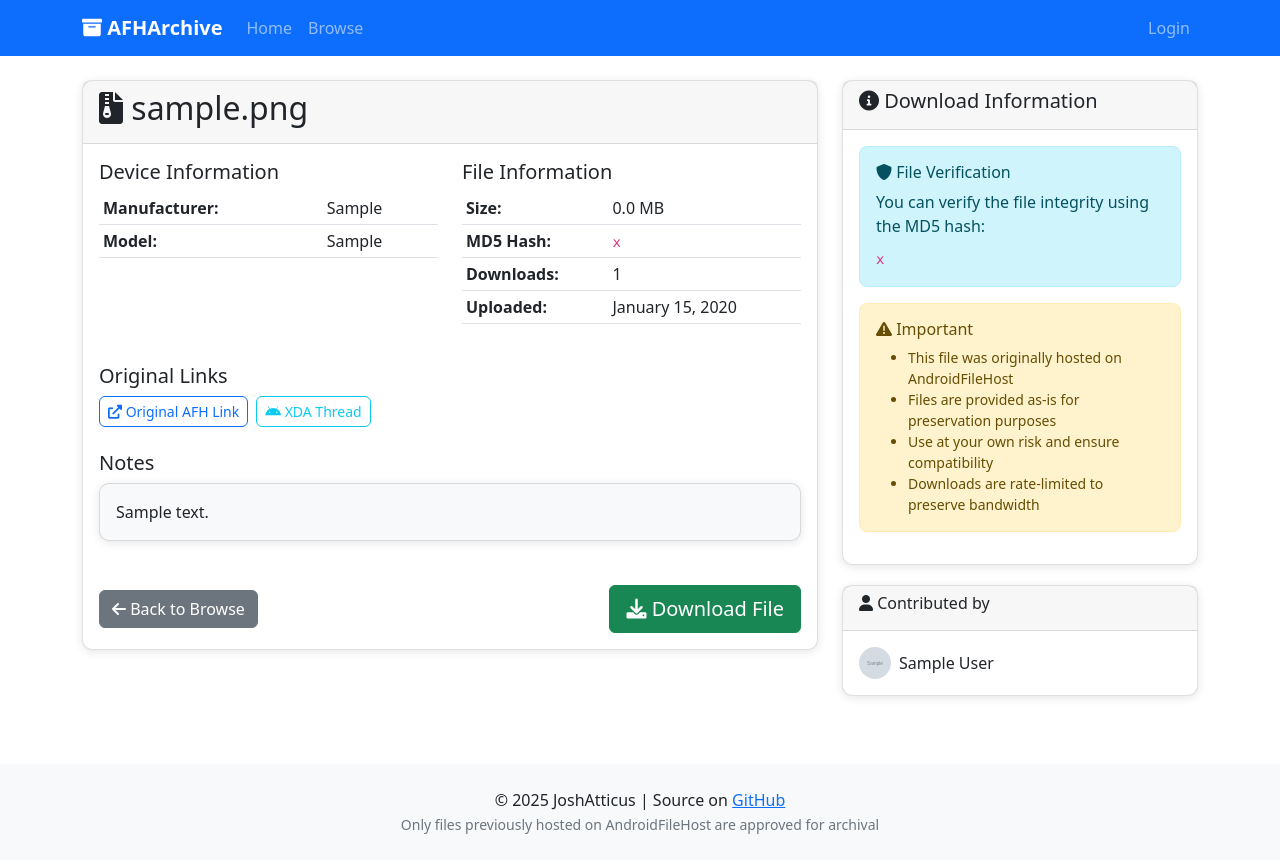
After one commit to JoshAtticus/AFHArchive, a Flask app: page /file/1 in a window 1280 px wide. The commit adds this page. Run offline with Flask 3, Linux system fonts and the light colour scheme; tables that the repository leaves empty hold one stand-in row (values such as "Sample post"); grey boxes marked "Sample" are stand-in pictures.

Commit message:
file details page

```diff
--- a/app/routes/main.py
+++ b/app/routes/main.py
@@ -117,6 +117,16 @@ def browse():
     return render_template('browse.html', uploads=uploads, manufacturers=manufacturers,
                          current_manufacturer=manufacturer, current_model=model, current_search=search)
 
+@main_bp.route('/file/<int:upload_id>')
+def file_detail(upload_id):
+    upload = Upload.query.get_or_404(upload_id)
+
+    if upload.status != 'approved':
+        flash('File not available', 'error')
+        return redirect(url_for('main.index'))
+
+    return render_template('file_detail.html', upload=upload)
+
 @main_bp.route('/download/<int:upload_id>')
 def download(upload_id):
     upload = Upload.query.get_or_404(upload_id)
--- a/app/templates/admin/upload_detail.html
+++ b/app/templates/admin/upload_detail.html
@@ -137,8 +137,8 @@
                     </a>
 
                     {% if upload.is_approved %}
-                    <a href="{{ url_for('main.download', upload_id=upload.id) }}" class="btn btn-primary">
-                        <i class="fas fa-download"></i> Download File
+                    <a href="{{ url_for('main.file_detail', upload_id=upload.id) }}" class="btn btn-primary">
+                        <i class="fas fa-info-circle"></i> View File Details
                     </a>
                     {% endif %}
 
--- a/app/templates/browse.html
+++ b/app/templates/browse.html
@@ -64,8 +64,8 @@
                 </p>
                 {% endif %}
                 <div class="d-flex justify-content-between">
-                    <a href="{{ url_for('main.download', upload_id=upload.id) }}" class="btn btn-primary">
-                        <i class="fas fa-download"></i> Download
+                    <a href="{{ url_for('main.file_detail', upload_id=upload.id) }}" class="btn btn-primary">
+                        <i class="fas fa-info-circle"></i> View Details
                     </a>
                     <small class="text-muted align-self-center">
                         Uploaded {{ upload.uploaded_at.strftime('%Y-%m-%d') }}
--- /dev/null
+++ b/app/templates/file_detail.html
@@ -0,0 +1,134 @@
+{% extends "base.html" %}
+
+{% block content %}
+<div class="row">
+    <div class="col-lg-8">
+        <div class="card">
+            <div class="card-header">
+                <h2><i class="fas fa-file-archive"></i> {{ upload.original_filename }}</h2>
+            </div>
+            <div class="card-body">
+                <div class="row mb-4">
+                    <div class="col-md-6">
+                        <h5>Device Information</h5>
+                        <table class="table table-sm">
+                            <tr>
+                                <th>Manufacturer:</th>
+                                <td>{{ upload.device_manufacturer }}</td>
+                            </tr>
+                            <tr>
+                                <th>Model:</th>
+                                <td>{{ upload.device_model }}</td>
+                            </tr>
+                        </table>
+                    </div>
+                    <div class="col-md-6">
+                        <h5>File Information</h5>
+                        <table class="table table-sm">
+                            <tr>
+                                <th>Size:</th>
+                                <td>{{ upload.file_size_mb }} MB</td>
+                            </tr>
+                            <tr>
+                                <th>MD5 Hash:</th>
+                                <td><code>{{ upload.md5_hash }}</code></td>
+                            </tr>
+                            <tr>
+                                <th>Downloads:</th>
+                                <td>{{ upload.download_count }}</td>
+                            </tr>
+                            <tr>
+                                <th>Uploaded:</th>
+                                <td>{{ upload.uploaded_at.strftime('%B %d, %Y') }}</td>
+                            </tr>
+                        </table>
+                    </div>
+                </div>
+
+                {% if upload.afh_link or upload.xda_thread %}
+                <div class="row mb-4">
+                    <div class="col-12">
+                        <h5>Original Links</h5>
+                        <div class="d-flex gap-2">
+                            {% if upload.afh_link %}
+                            <a href="{{ upload.afh_link }}" target="_blank" class="btn btn-outline-primary btn-sm">
+                                <i class="fas fa-external-link-alt"></i> Original AFH Link
+                            </a>
+                            {% endif %}
+                            {% if upload.xda_thread %}
+                            <a href="{{ upload.xda_thread }}" target="_blank" class="btn btn-outline-info btn-sm">
+                                <i class="fab fa-android"></i> XDA Thread
+                            </a>
+                            {% endif %}
+                        </div>
+                    </div>
+                </div>
+                {% endif %}
+
+                {% if upload.notes %}
+                <div class="row mb-4">
+                    <div class="col-12">
+                        <h5>Notes</h5>
+                        <div class="card bg-light">
+                            <div class="card-body">
+                                <p class="mb-0">{{ upload.notes }}</p>
+                            </div>
+                        </div>
+                    </div>
+                </div>
+                {% endif %}
+
+                <div class="d-flex justify-content-between align-items-center">
+                    <a href="{{ url_for('main.browse') }}" class="btn btn-secondary">
+                        <i class="fas fa-arrow-left"></i> Back to Browse
+                    </a>
+                    <a href="{{ url_for('main.download', upload_id=upload.id) }}" class="btn btn-success btn-lg">
+                        <i class="fas fa-download"></i> Download File
+                    </a>
+                </div>
+            </div>
+        </div>
+    </div>
+
+    <div class="col-lg-4">
+        <div class="card">
+            <div class="card-header">
+                <h5><i class="fas fa-info-circle"></i> Download Information</h5>
+            </div>
+            <div class="card-body">
+                <div class="alert alert-info">
+                    <h6><i class="fas fa-shield-alt"></i> File Verification</h6>
+                    <p class="mb-2">You can verify the file integrity using the MD5 hash:</p>
+                    <code class="small">{{ upload.md5_hash }}</code>
+                </div>
+
+                <div class="alert alert-warning">
+                    <h6><i class="fas fa-exclamation-triangle"></i> Important</h6>
+                    <ul class="mb-0 small">
+                        <li>This file was originally hosted on AndroidFileHost</li>
+                        <li>Files are provided as-is for preservation purposes</li>
+                        <li>Use at your own risk and ensure compatibility</li>
+                        <li>Downloads are rate-limited to preserve bandwidth</li>
+                    </ul>
+                </div>
+            </div>
+        </div>
+
+        {% if upload.uploader %}
+        <div class="card mt-3">
+            <div class="card-header">
+                <h6><i class="fas fa-user"></i> Contributed by</h6>
+            </div>
+            <div class="card-body">
+                <div class="d-flex align-items-center">
+                    {% if upload.uploader.avatar_url %}
+                    <img src="{{ upload.uploader.avatar_url }}" alt="{{ upload.uploader.name }}" class="rounded-circle me-2" width="32" height="32">
+                    {% endif %}
+                    <span>{{ upload.uploader.name }}</span>
+                </div>
+            </div>
+        </div>
+        {% endif %}
+    </div>
+</div>
+{% endblock %}
--- a/app/templates/index.html
+++ b/app/templates/index.html
@@ -31,8 +31,8 @@
                             <strong>Size:</strong> {{ upload.file_size_mb }} MB<br>
                             <strong>Downloads:</strong> {{ upload.download_count }}
                         </p>
-                        <a href="{{ url_for('main.download', upload_id=upload.id) }}" class="btn btn-primary btn-sm">
-                            <i class="fas fa-download"></i> Download
+                        <a href="{{ url_for('main.file_detail', upload_id=upload.id) }}" class="btn btn-primary btn-sm">
+                            <i class="fas fa-info-circle"></i> View Details
                         </a>
                     </div>
                 </div>
```
